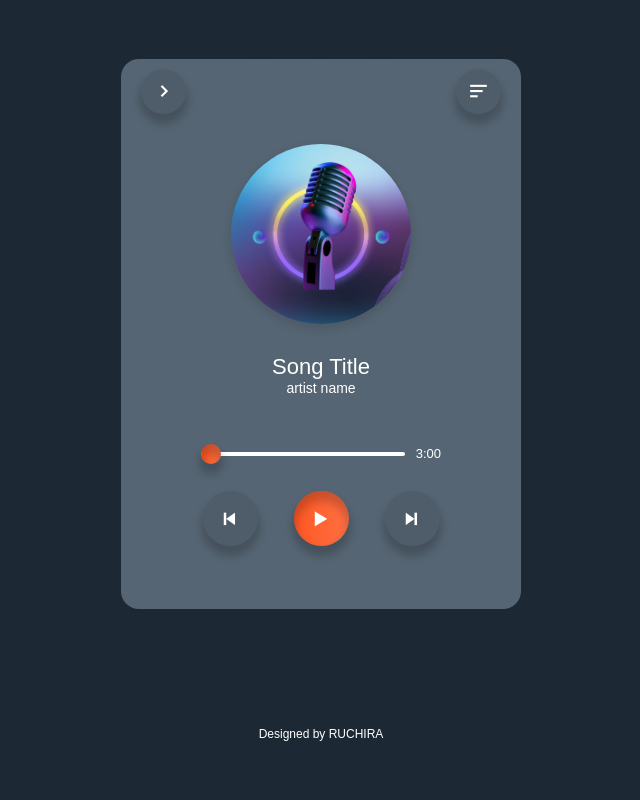
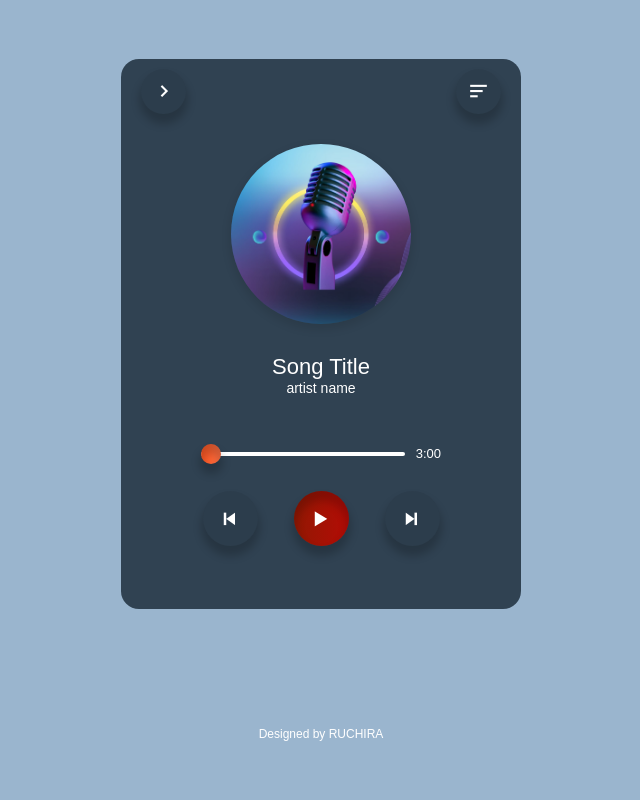
Before and after one commit to RuchiraSachinthana/simple-mx-player, a PHP site: page / in a window 1280 px wide. Shown: the whole page, without its empty margins (319-959 px from the left). Run offline with PHP 8.4, Linux system fonts and the light colour scheme.

Commit message:
edited css

```diff
--- a/style.css
+++ b/style.css
@@ -7,7 +7,7 @@
 }
 body{
 	min-height: 100vh;
-	background: #1C2833;
+	background: #9ab5ce;
 	display: grid;
 	place-items: center;
 }
@@ -16,7 +16,7 @@ body{
 	width: 400px;
 	height: 550px;
 	border-radius: 18px;
-	background: #566573;
+	background: #304252;
 	overflow: hidden;
 }
 .main .top_bar .options{
@@ -58,7 +58,7 @@ body{
 	box-shadow: 0.1px 8px 8px 2px rgba(0,0,0,0.2);
 }
 .main .top_bar button:hover,.main .control_part .control_buttons .main_btns button:hover{
-	background: linear-gradient(to right, #FF5722, #FF7043);
+	background: linear-gradient(to right, #921803, #b40c06);
 	box-shadow: 0.1px 8px 8px 2px rgba(0,0,0,0.2) inset,
 	            0.1px 8px 8px 2px rgba(0,0,0,0.2);
 }
@@ -134,7 +134,7 @@ body{
 	box-shadow: 0.1px 8px 8px 2px rgba(0,0,0,0.2);
 }
 .main .control_part .control_buttons .main_btns #play_btn{
-	background: linear-gradient(to right, #FF5722, #FF7043);
+	background: linear-gradient(to right, #921803, #b40c06);
 	box-shadow: 0.1px 8px 8px 2px rgba(0,0,0,0.2) inset,
 	            0.1px 8px 8px 2px rgba(0,0,0,0.2);
 }
@@ -258,5 +258,6 @@ input[type=range]::-webkit-slider-thumb{
 
 .designer a:hover{
 
-	color: gray;
+	color: #304252;
+	;
 }
```
